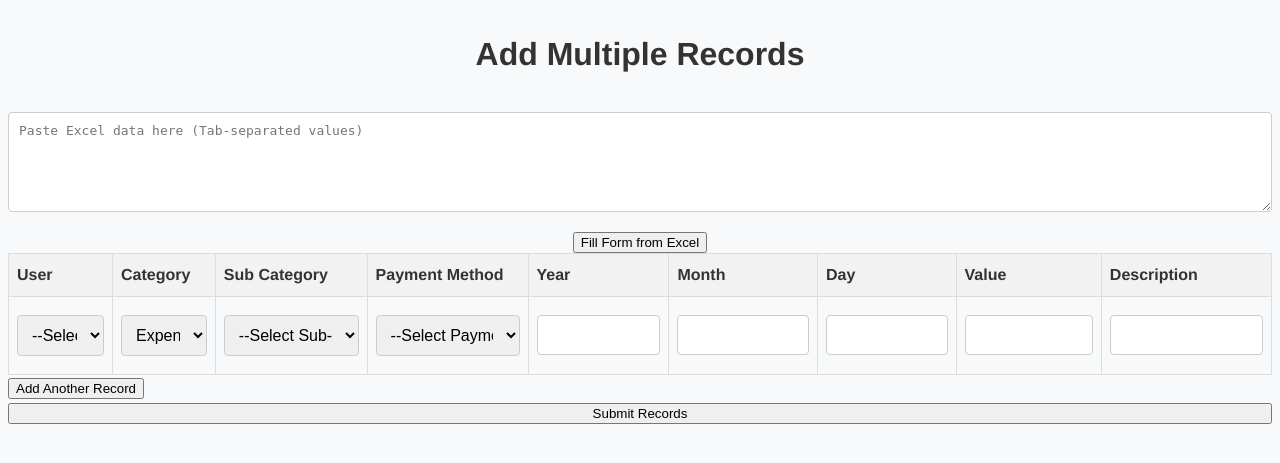
After one commit to leoluga/personal_finance_project, a Flask app: page /main_table/add_multiple in a window 1280 px wide. The commit adds this page. Shown: the top 463 px of the page. Run offline with Flask 3, Linux system fonts and the light colour scheme; data comes from the database, SQL or seed files in the repository; both versions use the stored data as it was after the commit.

Commit message:
main categories page, new way to add multiple records to main table and new styles

```diff
--- a/personal_finance_app/routes/main_table.py
+++ b/personal_finance_app/routes/main_table.py
@@ -113,3 +113,65 @@ def get_payment_methods(user_id):
     payment_methods = db.session.query(PaymentMethod).filter_by(user_id=user_id).all()
     methods_list = [{'payment_method_id': pm.payment_method_id, 'method_name': pm.method_name} for pm in payment_methods]
     return jsonify({'payment_methods': methods_list})
+
+@main_table_bp.route('/get_sub_categories/<int:category_id>', methods=['GET'])
+def get_sub_categories(category_id):
+    sub_categories = db.session.query(SubCategory).filter_by(category_id=category_id).all()
+    sub_category_list = [{'sub_category_id': sc.sub_category_id, 'sub_category_name': sc.sub_category_name} for sc in sub_categories]
+    return jsonify({'sub_categories': sub_category_list})
+
+@main_table_bp.route('/add_multiple', methods=['GET', 'POST'])
+def add_multiple_records():
+    if request.method == 'POST':
+        # Loop through each record submitted
+        for i in range(len(request.form.getlist('user_id[]'))):
+            user_id = request.form.getlist('user_id[]')[i]
+            category_id = request.form.getlist('category_id[]')[i]
+            sub_category_id = request.form.getlist('sub_category_id[]')[i]
+            payment_method_id = request.form.getlist('payment_method_id[]')[i]
+            year = request.form.getlist('year[]')[i]
+            month = request.form.getlist('month[]')[i]
+            day = request.form.getlist('day[]')[i]
+            value = request.form.getlist('value[]')[i]
+            description = request.form.getlist('description[]')[i]
+            date_added = datetime.now().date()
+
+            # Retrieve related objects from the database
+            user = User.query.get(user_id)
+            category = Category.query.get(category_id)
+            sub_category = SubCategory.query.get(sub_category_id)
+            payment_method = PaymentMethod.query.get(payment_method_id)
+
+            # Validate that the IDs correspond to existing records
+            if not (user and category and sub_category and payment_method):
+                flash("Invalid IDs provided.")
+                continue
+
+            # Validate that the sub-category belongs to the category
+            if sub_category.category_id != category.category_id:
+                flash("Category ID does not match SubCategory's Category ID.")
+                continue
+
+            # Create and add the new record
+            new_record = MainTable(
+                user_id=user_id,
+                category_id=category_id,
+                sub_category_id=sub_category_id,
+                payment_method_id=payment_method_id,
+                year=year,
+                month=month,
+                day=day,
+                date_added=date_added,
+                value=value,
+                description=description
+            )
+            db.session.add(new_record)
+
+        db.session.commit()
+        flash("Records added successfully.")
+        return redirect(url_for('main_table.view_main_table'))
+
+    users = User.query.all()
+    categories = Category.query.all()
+    sub_categories = SubCategory.query.all()
+    return render_template('main_table/add_multiple_records.html', users=users, categories=categories, sub_categories=sub_categories)
--- a/personal_finance_app/static/css/global.css
+++ b/personal_finance_app/static/css/global.css
@@ -1,15 +1,19 @@
 /* global.css - Styles applied across all pages */
 body {
     font-family: 'Helvetica Neue', Arial, sans-serif;
-    line-height: 1.6;  /* Increase line height for better readability */
-    margin: 0;
+    line-height: 1.6;
+    margin: 2;
     padding: 0;
     background-color: #f8f9fa;  /* Lighter background */
     color: #333;
+    display: flex;
+    flex-direction: column;
+    align-items: center;
+    justify-content: center;
 }
 
 p {
-    margin-bottom: 1.5em;  /* Add margin below paragraphs for spacing */
+    margin-bottom: 1.5em;
 }
 
 h1 {
--- /dev/null
+++ b/personal_finance_app/static/js/global.js
@@ -0,0 +1,3 @@
+function confirmDelete() {
+    return confirm('Are you sure you want to delete this record?');
+}
--- /dev/null
+++ b/personal_finance_app/static/js/main_table_multiple_records.js
@@ -0,0 +1,130 @@
+$(document).ready(function() {
+    // Function to load payment methods for a specific row and return a promise
+    function loadPaymentMethodsForRow(row) {
+        var user_id = row.find('.user_id').val();
+        var paymentDropdown = row.find('.payment_method_id');
+
+        return new Promise(function(resolve) {
+            if (user_id) {
+                $.ajax({
+                    url: '/main_table/get_payment_methods/' + user_id,
+                    type: 'GET',
+                    success: function(data) {
+                        paymentDropdown.empty();
+                        paymentDropdown.append('<option value="">--Select Payment Method--</option>');
+                        $.each(data.payment_methods, function(key, value) {
+                            paymentDropdown.append('<option value="' + value.payment_method_id + '">' + value.method_name + '</option>');
+                        });
+                        resolve(); // Resolve after the payment methods are loaded
+                    }
+                });
+            } else {
+                paymentDropdown.empty();
+                paymentDropdown.append('<option value="">--Select Payment Method--</option>');
+                resolve(); // Resolve immediately if no user selected
+            }
+        });
+    }
+
+    // Function to load sub-categories for a specific row and return a promise
+    function loadSubCategoriesForRow(row) {
+        var category_id = row.find('.category_id').val();
+        var subCategoryDropdown = row.find('.sub_category_id');
+
+        return new Promise(function(resolve) {
+            if (category_id) {
+                $.ajax({
+                    url: '/main_table/get_sub_categories/' + category_id,
+                    type: 'GET',
+                    success: function(data) {
+                        subCategoryDropdown.empty();
+                        subCategoryDropdown.append('<option value="">--Select Sub-Category--</option>');
+                        $.each(data.sub_categories, function(key, value) {
+                            subCategoryDropdown.append('<option value="' + value.sub_category_id + '">' + value.sub_category_name + '</option>');
+                        });
+                        resolve(); // Resolve after sub-categories are loaded
+                    }
+                });
+            } else {
+                subCategoryDropdown.empty();
+                subCategoryDropdown.append('<option value="">--Select Sub-Category--</option>');
+                resolve(); // Resolve immediately if no category selected
+            }
+        });
+    }
+
+    // Event delegation for user_id change in any row
+    $(document).on('change', '.user_id', function() {
+        var row = $(this).closest('.record-row'); // Get the closest row
+        loadPaymentMethodsForRow(row); // Update the payment methods for that specific row
+    });
+
+    // Event delegation for category_id change in any row
+    $(document).on('change', '.category_id', function() {
+        var row = $(this).closest('.record-row'); // Get the closest row
+        loadSubCategoriesForRow(row); // Update the sub-categories for that specific row
+    });
+
+    // Add functionality to dynamically add new rows
+    $('#addRow').click(function() {
+        var newRow = $('.record-row:first').clone();
+        newRow.find('input').val(''); // Clear inputs
+        newRow.find('.payment_method_id').empty().append('<option value="">--Select Payment Method--</option>'); // Clear payment method dropdown
+        newRow.find('.sub_category_id').empty().append('<option value="">--Select Sub-Category--</option>'); // Clear sub-category dropdown
+        $('#record-table tbody').append(newRow); // Append the new row
+    });
+
+    // Function to map text to dropdowns
+    function mapTextToDropdown(selectElement, textValue) {
+        selectElement.find('option').each(function() {
+            if ($(this).text() === textValue) {
+                $(this).prop('selected', true);
+            }
+        });
+    }
+
+    // Function to handle Excel-like data pasting
+    $('#pasteBtn').click(function() {
+        var pastedData = $('#excelInput').val().trim().split('\n');
+        var headers = pastedData[0].split('\t');
+
+        // Process each row, skipping the header
+        pastedData.slice(1).forEach(function(row, index) {
+            var rowData = row.split('\t');
+
+            // Add a new row if necessary
+            if (index > $('.record-row').length - 1) {
+                $('#addRow').trigger('click');
+            }
+
+            var formRow = $('.record-row').eq(index);
+
+            // Map text values to dropdowns (User, Category, Sub Category)
+            mapTextToDropdown(formRow.find('select[name="user_id[]"]'), rowData[0]);
+            mapTextToDropdown(formRow.find('select[name="category_id[]"]'), rowData[1]);
+
+            // Load sub-categories after category is selected
+            loadSubCategoriesForRow(formRow).then(function() {
+                mapTextToDropdown(formRow.find('select[name="sub_category_id[]"]'), rowData[2]);
+            });
+
+            // Load payment methods after user is selected
+            loadPaymentMethodsForRow(formRow).then(function() {
+                mapTextToDropdown(formRow.find('select[name="payment_method_id[]"]'), rowData[3]);
+            });
+
+            // Fill in the remaining input fields
+            formRow.find('input[name="year[]"]').val(rowData[4]);
+            formRow.find('input[name="month[]"]').val(rowData[5]);
+            formRow.find('input[name="day[]"]').val(rowData[6]);
+            formRow.find('input[name="value[]"]').val(rowData[7]);
+            formRow.find('input[name="description[]"]').val(rowData[8]);
+        });
+    });
+
+    // Load payment methods and sub-categories for the first row if user and category are already selected
+    $('.record-row').each(function() {
+        loadPaymentMethodsForRow($(this));
+        loadSubCategoriesForRow($(this));
+    });
+});
--- a/personal_finance_app/templates/main_table/add_main_table_record.html
+++ b/personal_finance_app/templates/main_table/add_main_table_record.html
@@ -62,6 +62,8 @@
 
         <input type="submit" value="Add Record">
     </form>
+    <br>
+    <a href="{{ url_for('main_table.view_main_table') }}">Back to Main Table</a>
 
     <!-- jQuery to fetch and populate payment methods based on the user selected -->
     <script>
--- /dev/null
+++ b/personal_finance_app/templates/main_table/add_multiple_records.html
@@ -0,0 +1,97 @@
+<!DOCTYPE html>
+<html lang="en">
+<head>
+    <meta charset="UTF-8">
+    <title>Add Multiple Records</title>
+    <link rel="stylesheet" href="{{ url_for('static', filename='css/global.css') }}">
+    <style>
+        table {
+            width: 100%;
+            border-collapse: collapse;
+        }
+        th, td {
+            border: 1px solid #dddddd;
+            text-align: left;
+            padding: 8px;
+        }
+        th {
+            background-color: #f2f2f2;
+        }
+        input {
+            width: 100%;
+        }
+        #excelInput {
+            width: 100%;
+            height: 100px;
+            margin-bottom: 20px;
+        }
+    </style>
+</head>
+<body>
+    <h1>Add Multiple Records</h1>
+
+    <!-- Textarea for Excel data -->
+    <textarea id="excelInput" placeholder="Paste Excel data here (Tab-separated values)"></textarea>
+    <button id="pasteBtn">Fill Form from Excel</button>
+
+    <form action="{{ url_for('main_table.add_multiple_records') }}" method="POST" id="multiRecordForm">
+        <table id="record-table">
+            <thead>
+                <tr>
+                    <th>User</th>
+                    <th>Category</th>
+                    <th>Sub Category</th>
+                    <th>Payment Method</th>
+                    <th>Year</th>
+                    <th>Month</th>
+                    <th>Day</th>
+                    <th>Value</th>
+                    <th>Description</th>
+                </tr>
+            </thead>
+            <tbody>
+                <tr class="record-row">
+                    <td>
+                        <select name="user_id[]" class="user_id" required>
+                            <option value="">--Select User--</option>
+                            {% for user in users %}
+                            <option value="{{ user.user_id }}">{{ user.username }}</option>
+                            {% endfor %}
+                        </select>
+                    </td>
+                    <td>
+                        <select name="category_id[]" class="category_id" required>
+                            {% for category in categories %}
+                            <option value="{{ category.category_id }}">{{ category.category_name }}</option>
+                            {% endfor %}
+                        </select>
+                    </td>
+                    <td>
+                        <select name="sub_category_id[]" class="sub_category_id" required>
+                            {% for sub_category in sub_categories %}
+                            <option value="{{ sub_category.sub_category_id }}">{{ sub_category.sub_category_name }}</option>
+                            {% endfor %}
+                        </select>
+                    </td>
+                    <td>
+                        <select name="payment_method_id[]" class="payment_method_id" required>
+                            <option value="">--Select Payment Method--</option>
+                        </select>
+                    </td>
+                    <td><input type="number" name="year[]" required></td>
+                    <td><input type="number" name="month[]" required></td>
+                    <td><input type="number" name="day[]" required></td>
+                    <td><input type="number" step="0.01" name="value[]" required></td>
+                    <td><input type="text" name="description[]"></td>
+                </tr>
+            </tbody>
+        </table>
+
+        <button type="button" id="addRow">Add Another Record</button>
+        <input type="submit" value="Submit Records">
+    </form>
+
+    <script src="https://code.jquery.com/jquery-3.6.0.min.js"></script>
+    <script src="{{ url_for('static', filename='js/main_table_multiple_records.js') }}"></script>
+</body>
+</html>
--- a/personal_finance_app/templates/payment_methods/view_payment_methods.html
+++ b/personal_finance_app/templates/payment_methods/view_payment_methods.html
@@ -27,12 +27,15 @@
                 <td>{{ payment_method.user.username }}</td>
                 <td>
                     <a href="{{ url_for('payment_methods.edit_payment_method', payment_method_id=payment_method.payment_method_id) }}">Edit</a> |
-                    <a href="{{ url_for('payment_methods.delete_payment_method', payment_method_id=payment_method.payment_method_id) }}">Delete</a>
+                    <form action="{{ url_for('payment_methods.delete_payment_method', payment_method_id=payment_method.payment_method_id) }}" method="POST" class="custom-delete-form" onsubmit="return confirmDelete();">
+                        <button type="submit" class="custom-delete-button">Delete</button>
+                    </form>
                 </td>
             </tr>
             {% endfor %}
         </tbody>
     </table>
     <p><a href="{{ url_for('index') }}">Back to Main Page</a></p>
+    <script src="{{ url_for('static', filename='js/global.js') }}"></script>
 </body>
 </html>
```
Also changed, not shown: other parts of personal_finance_app/static/css/global.css (+96 -0 lines), personal_finance_app/routes/categories.py (+64 -15 lines), personal_finance_app/templates/categories/add_category.html (added, +18 -0 lines), personal_finance_app/templates/categories/add_subcategory.html (added, +18 -0 lines), personal_finance_app/templates/categories/edit_subcategory.html (added, +18 -0 lines), personal_finance_app/templates/categories/view_categories.html (added, +36 -0 lines), personal_finance_app/templates/categories/view_category_subcategories.html (added, +35 -0 lines), personal_finance_app/templates/index.html (+4 -4 lines), personal_finance_app/templates/main_table/view_main_table.html (+9 -4 lines), personal_finance_app/templates/users/view_users.html (+6 -2 lines), instance/personal_finance.db.
